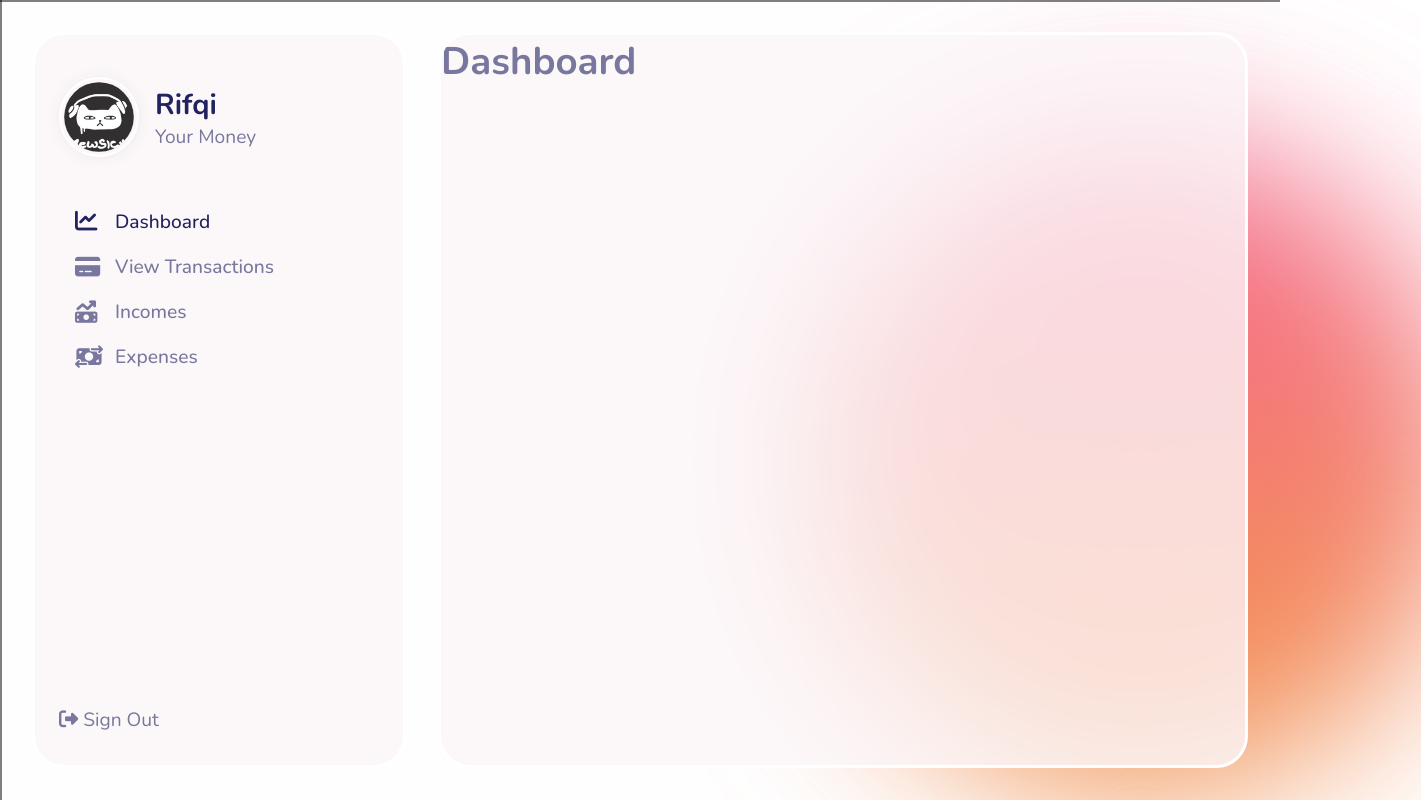
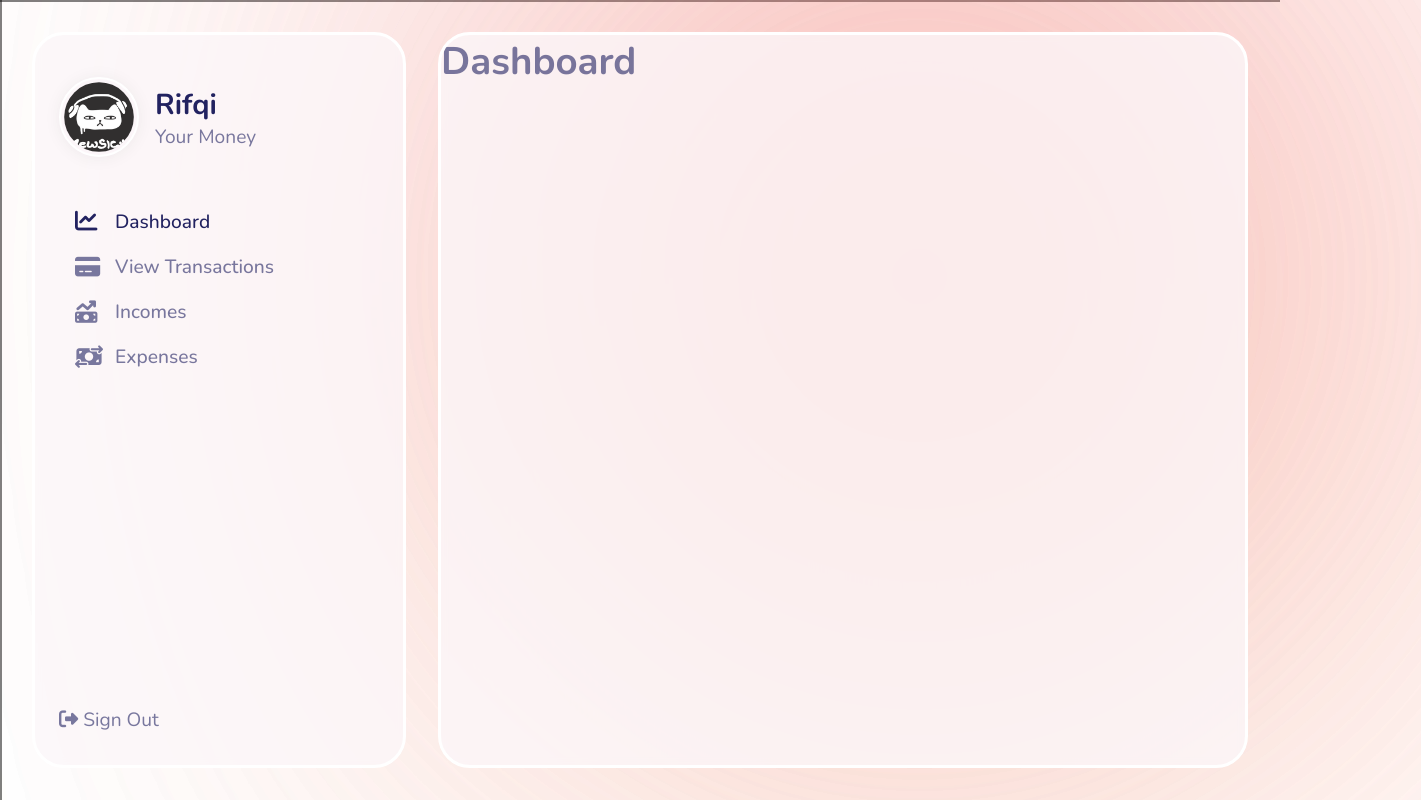
Before and after one commit to RifqiNotWibu/kucing-fintrack-web, a React (Create React App) app: page / in a window 1280 px wide. Shown: the whole page, 1421 px wide, since content can reach past the window. Built offline with nearby package versions, Linux system fonts and the light colour scheme.

Commit message:
Added submit form button

```diff
--- a/src/Components/Orb/orb.js
+++ b/src/Components/Orb/orb.js
@@ -1,21 +1,21 @@
-import React from "react";
-import styled, { keyframes } from "styled-components";
-import { useWindowSize } from "../../utils/useWindowSize";
+import React from 'react'
+import styled, { keyframes } from 'styled-components'
+import { useWindowSize } from '../../utils/useWindowSize'
 
 function Orb() {
-  const { width, height } = useWindowSize();
+  const { width, height } = useWindowSize()
 
   const moveOrb = keyframes`
         0%{
             transform: translate(0, 0);
         }
         50%{
-      transform: translate(${width}px, ${height / 1.5}px);
+            transform: translate(${width}px, ${height / 2}px);
         }
         100%{
-        transform: translate(0,0);
+            transform: translate(0, 0);
         }
-    `;
+    `
 
   const OrbStyled = styled.div`
     width: 70vh;
@@ -25,11 +25,11 @@ function Orb() {
     margin-left: -37vh;
     margin-top: -37vh;
     background: linear-gradient(180deg, #f56692 0%, #f2994a 100%);
-    filter: blur(100px);
-    animation: ${moveOrb} 10s alternate linear infinite;
-  `;
+    filter: blur(300px);
+    animation: ${moveOrb} 15s alternate linear infinite;
+  `
 
-  return <OrbStyled></OrbStyled>;
+  return <OrbStyled></OrbStyled>
 }
 
-export default Orb;
+export default Orb
--- a/src/utils/useWindowSize.js
+++ b/src/utils/useWindowSize.js
@@ -7,7 +7,6 @@ export const useWindowSize = () => {
     const updateSize = () => {
       setSize([window.innerWidth, window.innerHeight])
     }
-
     window.addEventListener('resize', updateSize)
 
     return () => window.removeEventListener('resize', updateSize)
```
Also changed, not shown: src/Components/Form/Form.js (+22 -0 lines). Lines whose indentation alone changed are shown as unchanged.
